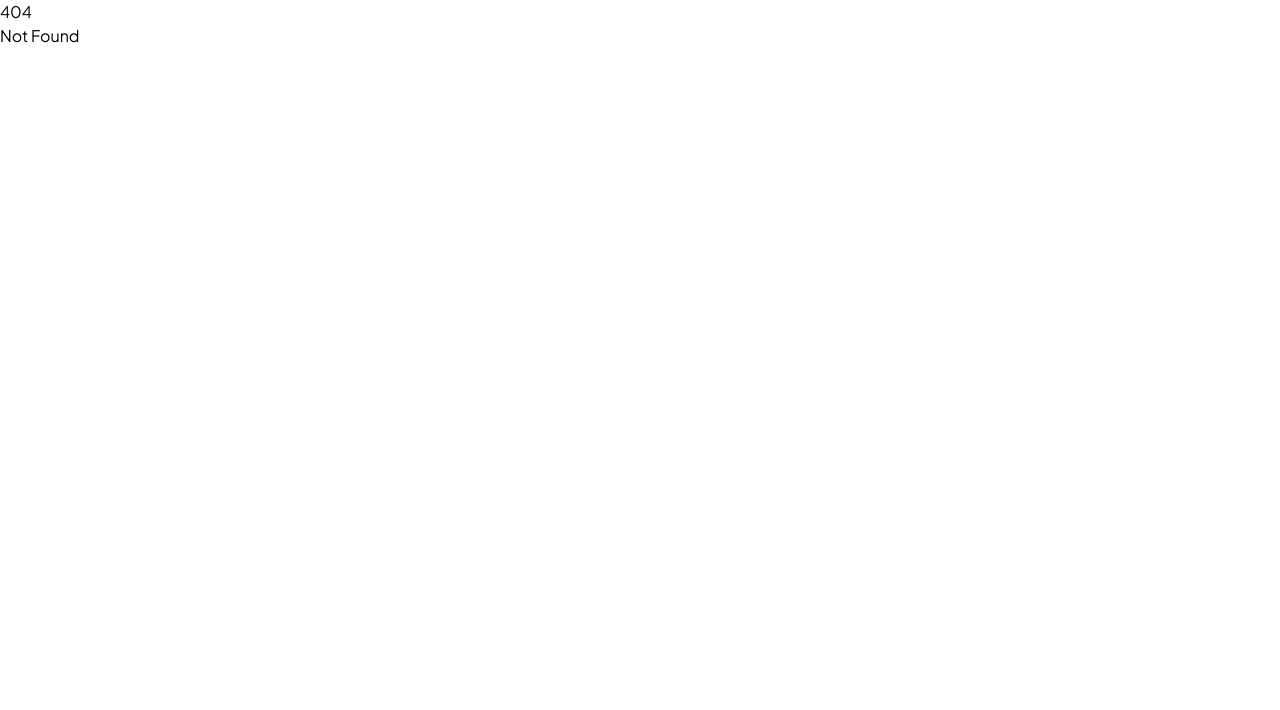
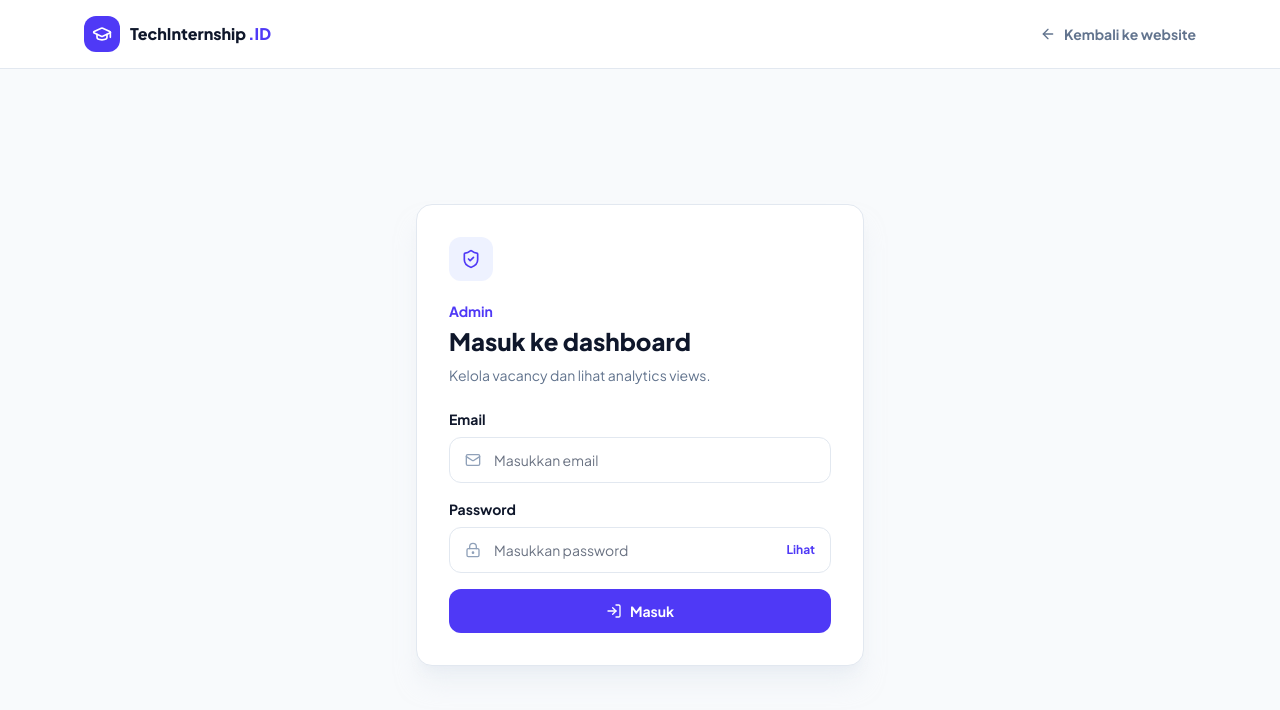
Before and after one commit to FadhilR12/tech-internship-id-sveltekit, a SvelteKit app: page /admin/login in a window 1280 px wide. Before the commit this address had no page. Shown: the top 710 px of the page. Built offline with nearby package versions, Linux system fonts and the light colour scheme.

Commit message:
create validation login

```diff
--- a/package.json
+++ b/package.json
@@ -53,6 +53,7 @@
 		"@lucide/svelte": "^1.39.0",
 		"dompurify": "^3.4.14",
 		"prettier": "^3.9.6",
-		"quill": "^2.0.3"
+		"quill": "^2.0.3",
+		"zod": "^4.5.4"
 	}
 }
--- a/src/routes/admin/+page.svelte
+++ b/src/routes/admin/+page.svelte
@@ -38,8 +38,8 @@
 				href="/"
 				class="hidden items-center gap-2 rounded-lg px-3 py-2 text-slate-500 hover:text-slate-900 sm:flex"
 				><ExternalLink class="h-4 w-4" aria-hidden="true"></ExternalLink>Website</a
-			><button class="flex items-center gap-2 rounded-lg px-3 py-2 text-rose-600"
-				><LogOut class="h-4 w-4" aria-hidden="true"></LogOut>Keluar</button
+			><a href="/admin/login" class="flex items-center gap-2 rounded-lg px-3 py-2 text-rose-600"
+				><LogOut class="h-4 w-4" aria-hidden="true"></LogOut>Keluar</a
 			>
 		</div>
 	</nav>
@@ -117,7 +117,10 @@
 						<tr
 							class="focus-visible:outline-inset cursor-pointer border-b border-slate-100 transition last:border-0 hover:bg-slate-50 focus-visible:bg-indigo-50 focus-visible:outline focus-visible:outline-2 focus-visible:outline-indigo-500"
 							><td class="px-5 py-4"
-								><a href="/admin/vacancy/{vacancy.id}" class="row-link" aria-label="Buka detail vacancy"
+								><a
+									href="/admin/vacancy/{vacancy.id}"
+									class="row-link"
+									aria-label="Buka detail vacancy"
 									><div class="flex items-center gap-3">
 										<span
 											class="grid h-9 w-9 shrink-0 place-items-center rounded-lg bg-indigo-50 text-xs font-extrabold text-indigo-700"
@@ -138,7 +141,8 @@
 								{:else}
 									<span
 										class="inline-flex items-center gap-1.5 rounded-full bg-amber-50 px-2.5 py-1 text-xs font-bold text-amber-700"
-										><EyeOff class="h-3 w-3" aria-hidden="true"></EyeOff>{vacancy.visibleStatus}</span
+										><EyeOff class="h-3 w-3" aria-hidden="true"
+										></EyeOff>{vacancy.visibleStatus}</span
 									>
 								{/if}
 							</td><td class="px-4 py-4 text-right text-sm font-semibold"
--- /dev/null
+++ b/src/routes/admin/login/+layout.svelte
@@ -0,0 +1,23 @@
+<script>
+	import { ArrowLeft, GraduationCap } from '@lucide/svelte';
+
+	const { children } = $props();
+</script>
+
+<div class="min-h-screen bg-slate-50 text-slate-900">
+	<header class="border-b border-slate-200 bg-white">
+		<div class="mx-auto flex max-w-6xl items-center justify-between px-5 py-4">
+			<a href="/" class="flex items-center gap-2.5 font-extrabold"
+				><span class="grid h-9 w-9 place-items-center rounded-xl bg-indigo-600 text-white"
+					><GraduationCap class="h-5 w-5" aria-hidden="true"></GraduationCap></span
+				>TechInternship<span class="-ml-2 text-indigo-600">.ID</span></a
+			><a
+				href="/"
+				class="flex items-center gap-2 text-sm font-bold text-slate-500 hover:text-indigo-600"
+				><ArrowLeft class="h-4 w-4" aria-hidden="true"></ArrowLeft>Kembali ke website</a
+			>
+		</div>
+	</header>
+
+	{@render children()}
+</div>
--- /dev/null
+++ b/src/routes/admin/login/+page.svelte
@@ -0,0 +1,99 @@
+<script>
+	import { LockKeyhole, LogIn, Mail, ShieldCheck } from '@lucide/svelte';
+	import { goto } from '$app/navigation';
+	let missing = $state(false);
+	let incorect = $state(false);
+	async function submitEvent(event) {
+		event.preventDefault();
+		const formData = new FormData(event.target);
+		const email = formData.get('email');
+		const pass = formData.get('password');
+		// TODO lakukan validasi untuk email agar valid
+		if (!email || !pass) {
+			missing = true;
+			incorect = false;
+		} else if (email !== 'admin@techinternship.id' && pass !== 'admin123') {
+			incorect = true;
+			missing = false;
+		} else {
+			missing = false;
+			incorect = false;
+			goto('/admin');
+		}
+	}
+</script>
+
+<main class="grid min-h-[calc(100vh-69px)] place-items-center px-5 py-5">
+	<div
+		class="w-full max-w-md rounded-2xl border border-slate-200 bg-white p-7 shadow-xl shadow-slate-200/50 sm:p-8"
+	>
+		<span class="grid h-11 w-11 place-items-center rounded-xl bg-indigo-50 text-indigo-600"
+			><ShieldCheck class="h-5 w-5" aria-hidden="true"></ShieldCheck></span
+		>
+		<p class="mt-5 text-sm font-bold text-indigo-600">Admin</p>
+		<h1 class="mt-1 text-2xl font-extrabold">Masuk ke dashboard</h1>
+		<p class="mt-2 text-sm text-slate-500">Kelola vacancy dan lihat analytics views.</p>
+		<!-- TODO(JS): Kirim kredensial ke handler autentikasi, tampilkan error login, dan aktifkan toggle visibilitas password. -->
+		<form id="login-form" class="mt-6 space-y-4" novalidate onsubmit={submitEvent}>
+			{#if missing}<span class="flex text-[10px] font-bold text-red-700"
+					>Pastikan semua field terisi</span
+				>
+			{/if}
+			{#if incorect}<span class="flex text-[10px] font-bold text-red-700"
+					>Pastikan memasukan email atau password yang benar</span
+				>
+			{/if}
+			<label class="block"
+				><span class="mb-2 block text-sm font-bold">Email</span>
+				<span class="relative block"
+					><Mail
+						class="pointer-events-none absolute top-1/2 left-4 h-4 w-4 -translate-y-1/2 text-slate-400"
+						aria-hidden="true"
+					></Mail><input
+						id="email"
+						type="email"
+						name="email"
+						autocomplete="username"
+						required
+						placeholder="Masukkan email"
+						class="focus-ring w-full rounded-xl border border-slate-200 py-3 pr-4 pl-11 text-sm"
+					/></span
+				></label
+			>
+			<div>
+				<label for="password" class="mb-2 block text-sm font-bold">Password</label>
+				<div class="relative">
+					<LockKeyhole
+						class="pointer-events-none absolute top-1/2 left-4 h-4 w-4 -translate-y-1/2 text-slate-400"
+						aria-hidden="true"
+					></LockKeyhole><input
+						id="password"
+						type="password"
+						name="password"
+						autocomplete="current-password"
+						required
+						placeholder="Masukkan password"
+						class="focus-ring w-full rounded-xl border border-slate-200 py-3 pr-16 pl-11 text-sm"
+					/><button
+						id="toggle-password"
+						type="button"
+						class="absolute top-1/2 right-4 -translate-y-1/2 text-xs font-bold text-indigo-600"
+						>Lihat</button
+					>
+				</div>
+			</div>
+			<p
+				id="login-error"
+				class="hidden rounded-xl bg-rose-50 p-3 text-sm font-semibold text-rose-700"
+				role="alert"
+			>
+				Email atau password tidak sesuai.
+			</p>
+			<button
+				type="submit"
+				class="focus-ring flex w-full items-center justify-center gap-2 rounded-xl bg-indigo-600 px-5 py-3 text-sm font-bold text-white hover:bg-indigo-700"
+				><LogIn class="h-4 w-4" aria-hidden="true"></LogIn>Masuk</button
+			>
+		</form>
+	</div>
+</main>
--- a/src/routes/admin/vacancy/+page.svelte
+++ b/src/routes/admin/vacancy/+page.svelte
@@ -113,8 +113,8 @@
 				href="/"
 				class="hidden items-center gap-2 rounded-lg px-3 py-2 text-slate-500 hover:text-slate-900 sm:flex"
 				><ExternalLink class="h-4 w-4" aria-hidden="true"></ExternalLink>Website</a
-			><button class="flex items-center gap-2 rounded-lg px-3 py-2 text-rose-600"
-				><LogOut class="h-4 w-4" aria-hidden="true"></LogOut>Keluar</button
+			><a href="/admin/login" class="flex items-center gap-2 rounded-lg px-3 py-2 text-rose-600"
+				><LogOut class="h-4 w-4" aria-hidden="true"></LogOut>Keluar</a
 			>
 		</div>
 	</nav>
--- a/src/routes/admin/vacancy/[id]/+page.svelte
+++ b/src/routes/admin/vacancy/[id]/+page.svelte
@@ -99,7 +99,7 @@
 				href="/admin/vacancy"
 				class="flex items-center gap-2 rounded-lg bg-indigo-50 px-3 py-2 text-indigo-700"
 				><BriefcaseBusiness class="h-4 w-4" aria-hidden="true"></BriefcaseBusiness>Vacancy</a
-			><a href="login.html" class="flex items-center gap-2 rounded-lg px-3 py-2 text-rose-600"
+			><a href="/admin/login" class="flex items-center gap-2 rounded-lg px-3 py-2 text-rose-600"
 				><LogOut class="h-4 w-4" aria-hidden="true"></LogOut>Keluar</a
 			>
 		</div>
--- a/src/routes/api/vacancies/[id]/+server.js
+++ b/src/routes/api/vacancies/[id]/+server.js
@@ -43,8 +43,8 @@ export async function PUT({ params, request }) {
 }
 
 export async function GET({ params }) {
-	const vac = vacancies.filter((v) => v.isDeleted !== true);
-	const vacancy = vac.find((vac) => vac.id === +params.id);
+	const vacancy = vacancies.find((vac) => vac.id === +params.id);
+	if (vacancy.isDeleted) return null;
 
-	return json(vacancy || null);
+	return json(vacancy);
 }
```
Also changed, not shown: 1 other file (tests, documents, lock files or other folders).
